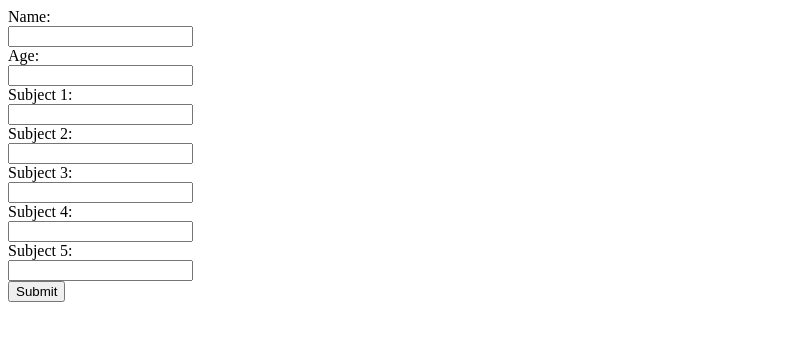
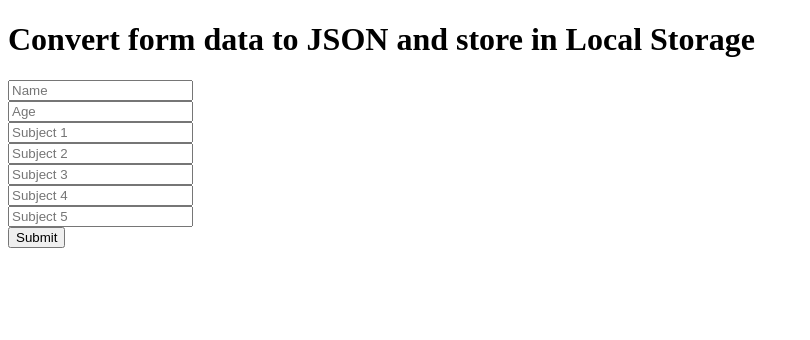
Before and after one commit to vishnusreddy/form-to-json, a plain HTML site: page index.html in a window 1280 px wide. Shown: the whole page, without its empty margins (0-810 px from the left). Drawn offline with nearby package versions, Linux system fonts and the light colour scheme.

Commit message:
Converting data to JSON

```diff
--- a/handleform.js
+++ /dev/null
@@ -1,4 +0,0 @@
-//To handle on the submit event for the form.
-function onSubmit() {
-
-}
--- a/index.html
+++ b/index.html
@@ -1,26 +1,43 @@
-<!DOCTYPE html5>
-<html>
+<!DOCTYPE html>
+<html lang="en">
+
 <head>
-        <!--The required JavaScript and CSS files for this task.-->
-        <script type="text/javascript" src="handleform.js"></script>
+    <meta charset="UTF-8">
+    <meta name="viewport" content="width=device-width, initial-scale=1.0">
+    <title>Vishnu S Reddy's App</title>
+    <script type="text/javascript" src="http://ajax.googleapis.com/ajax/libs/jquery/1.6.2/jquery.min.js"></script>
 </head>
+
 <body>
-        <form>
-            <label for="name">Name:</label><br>
-            <input type="text" name="name"><br>
-            <label for="age">Age:</label><br>
-            <input type="number" name="age"><br>
-            <label for="s1">Subject 1:</label><br>
-            <input type="number" name="s1"><br>
-            <label for="s2">Subject 2:</label><br>
-            <input type="number" name="s2"><br>
-            <label for="s3">Subject 3:</label><br>
-            <input type="number" name="s3"><br>
-            <label for="s4">Subject 4:</label><br>
-            <input type="number" name="s4"><br>
-            <label for="s5">Subject 5:</label><br>
-            <input type="number" name="s5"><br>
+    <h1>Convert form data to JSON and store in Local Storage</h1>
+    <form class="cf" onsubmit="return toJSON(this);">
+        <input type="text" name="name" placeholder="Name"><br>
+        <input type="number" name="age" placeholder="Age"><br>
+        <input type="number" name="s1" placeholder="Subject 1"><br>
+        <input type="number" name="s2" placeholder="Subject 2"><br>
+        <input type="number" name="s3" placeholder="Subject 3"><br>
+        <input type="number" name="s4" placeholder="Subject 4"><br>
+        <input type="number" name="s5" placeholder="Subject 5"><br>
         <input type="submit" value="Submit">
     </form>
+    <pre id="output"></pre>
+
+    <script>
+        function toJSON(form) {
+            var json = {
+                "name": form.name.value,
+                "age": form.age.value,
+                "s1": form.s1.value,
+                "s2": form.s2.value,
+                "s3": form.s3.value,
+                "s4": form.s4.value,
+                "s5": form.s5.value,
+            };
+            var data = JSON.stringify(json, 0, 4);
+            document.getElementById('output').innerHTML = data;
+            return false
+        }
+    </script>
 </body>
+
 </html>
```
Lines whose indentation alone changed are shown as unchanged.
